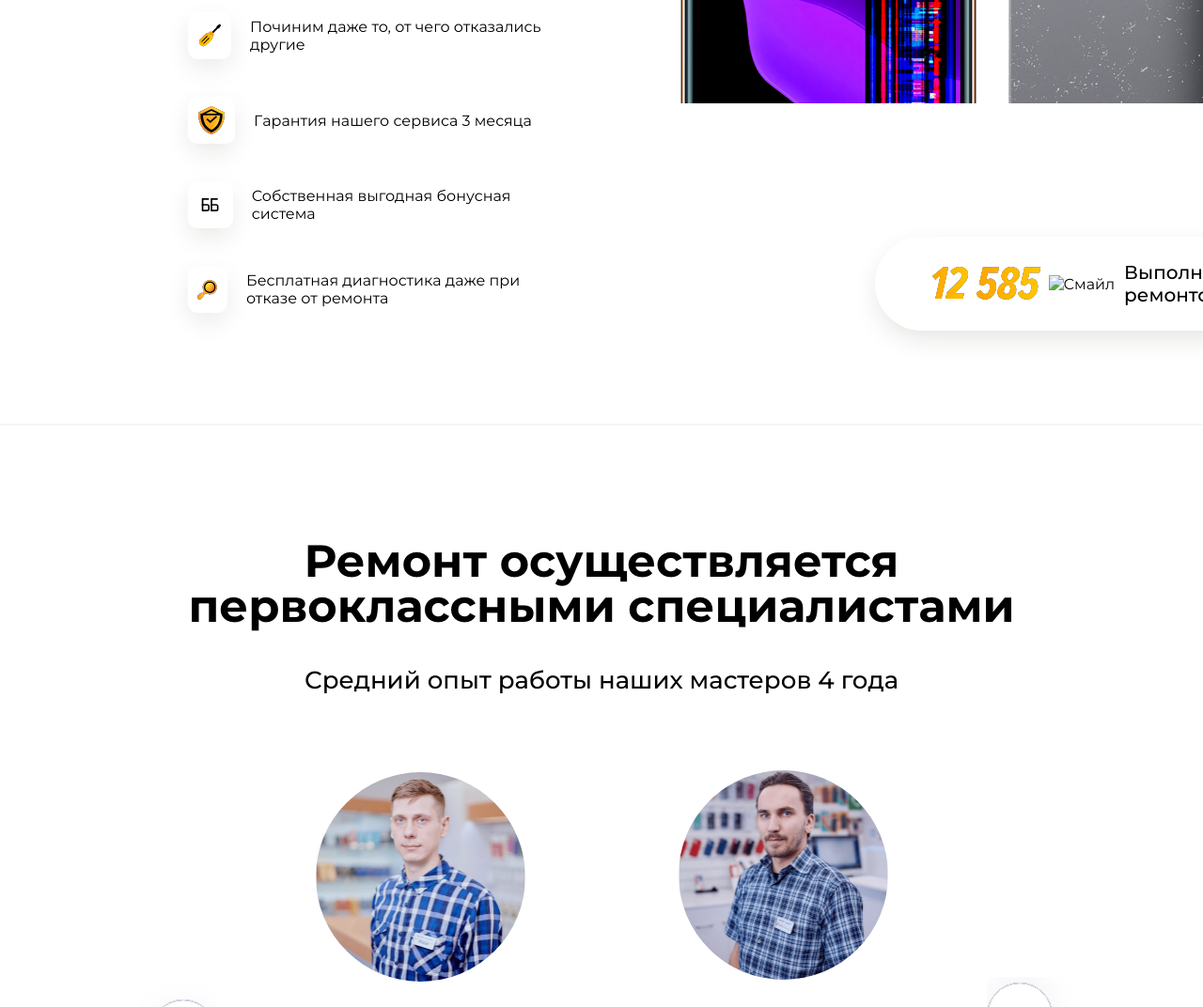
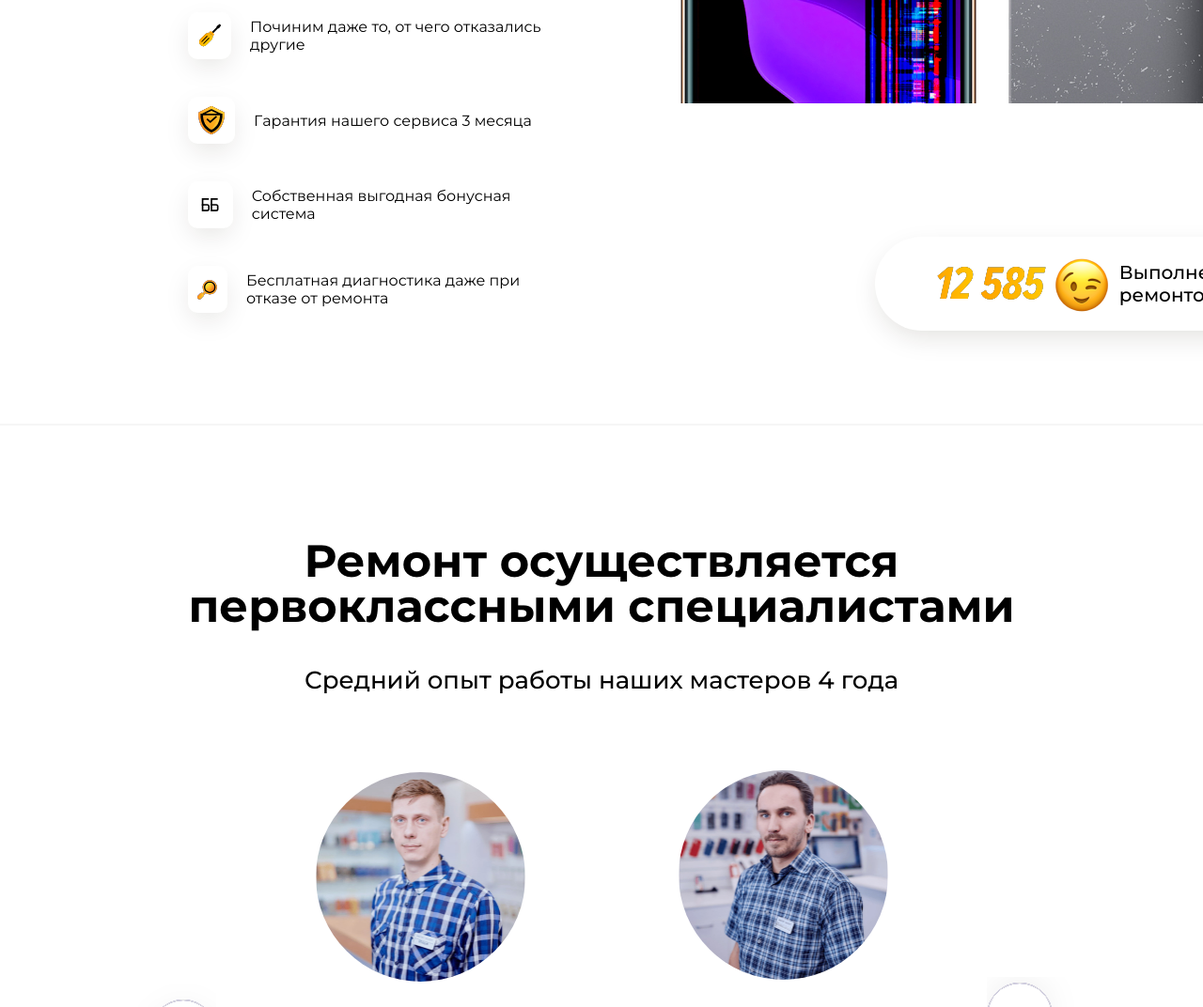
Before and after one commit to Volshebnick12/WISPO-test, a plain HTML site: page index.html in a window 1280 px wide. Shown: the part 951-2023 px from the top of the page at 94% size. Drawn offline with Linux system fonts and the light colour scheme; the site is published under a folder, as on GitHub Pages, so addresses that start at the root find nothing.

Commit message:
png прописал

```diff
--- a/index.html
+++ b/index.html
@@ -492,7 +492,7 @@
                 <img src="./image/jpg/rectangle.jpg" alt="Фотография устройств.">
                 <div class="about__right-block">
                     <span class="about__right-block-number">12</span> <span class="about__right-block-number">585</span>
-                    <img src="/image/png/smile.png" alt="Смайл">
+                    <img src="./image/png/smile.png" alt="Смайл">
                     <p class="about__right-block-text">Выполненных ремонтов</p>
                 </div>
             </div>
```
